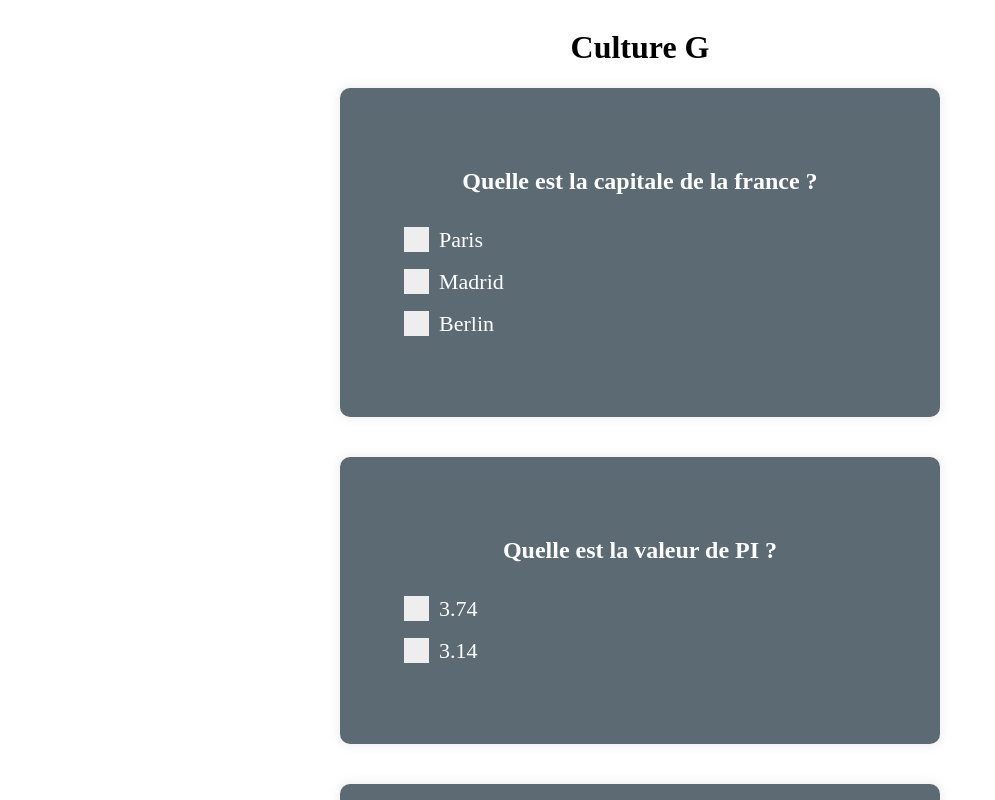
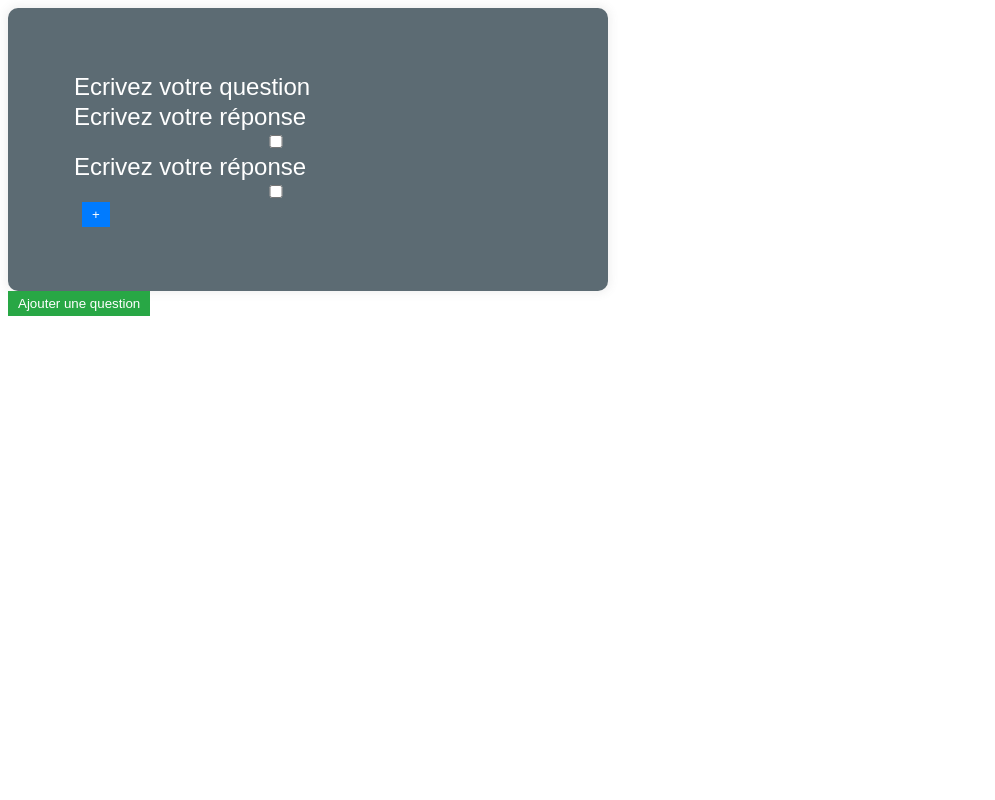
Before and after one commit to Hugs-54/nwt-project, an Angular app in the folder front/: page /create-quiz in a window 1280 px wide. Before the commit this address led to /. Shown: the top 800 px of the page, without its empty margins (0-995 px from the left). Built offline with nearby package versions, Linux system fonts and the light colour scheme.

Commit message:
Début de la création de la vue pour créer une quiz.

```diff
--- a/front/src/app/app-routing.module.ts
+++ b/front/src/app/app-routing.module.ts
@@ -1,10 +1,12 @@
 import { NgModule } from '@angular/core';
 import { RouterModule, Routes } from '@angular/router';
 import { QuizComponent } from './quiz/quiz.component';
+import { CreateQuizComponent } from './create-quiz/create-quiz.component';
 
 const routes: Routes = [
   { path: '', redirectTo: 'home', pathMatch: 'full' },
   { path: 'quiz', component: QuizComponent },
+  { path: 'create-quiz', component: CreateQuizComponent },
 ];
 
 @NgModule({
--- a/front/src/app/app.component.html
+++ b/front/src/app/app.component.html
@@ -1 +1 @@
-<app-quiz></app-quiz>
+<router-outlet></router-outlet>
--- a/front/src/app/app.module.ts
+++ b/front/src/app/app.module.ts
@@ -5,12 +5,14 @@ import { AppRoutingModule } from './app-routing.module';
 import { AppComponent } from './app.component';
 import { QuizComponent } from './quiz/quiz.component';
 import { QuestionComponent } from './question/question.component';
+import { CreateQuizComponent } from './create-quiz/create-quiz.component';
 
 @NgModule({
   declarations: [
     AppComponent,
     QuizComponent,
-    QuestionComponent
+    QuestionComponent,
+    CreateQuizComponent
   ],
   imports: [
     BrowserModule,
--- /dev/null
+++ b/front/src/app/create-quiz/create-quiz.component.css
@@ -0,0 +1,70 @@
+* {
+    box-sizing: border-box;
+}
+
+body {
+    background-color: rgb(10, 10, 10);
+    display: flex;
+    align-items: center;
+    justify-content: center;
+    font-family: "Poppins", sans-serif;
+    margin: 0;
+    padding-top: 30px;
+}
+
+.question-container {
+    color: #fff;
+    border-radius: 10px;
+    box-shadow: 0 0 10px 2px rgba(100, 100, 100, 0.1);
+    overflow: hidden;
+    width: 600px;
+    max-width: 100%;
+    background: #5c6b73;
+}
+
+.question-header {
+    padding: 4rem;
+}
+
+.create-container {
+    display: block;
+    position: relative;
+    padding-left: 35px;
+    margin-bottom: 12px;
+    cursor: pointer;
+    font-size: 22px;
+    -webkit-user-select: none;
+    -moz-user-select: none;
+    -ms-user-select: none;
+    user-select: none;
+}
+
+.question-container input {
+    background: 0;
+    border: 0;
+    outline: none;
+    width: 80vw;
+    max-width: 400px;
+    font-size: 1.5em;
+    color: #ffffff;
+  }
+
+  input::placeholder{
+    color:white;
+  }
+
+.add-answer-button {
+    background: #007bff;
+    color: #fff;
+    border: none;
+    padding: 5px 10px;
+    margin-left: 10px;
+    cursor: pointer;
+}
+.add-question-button {
+    background: #28a745;
+    color: #fff;
+    border: none;
+    padding: 5px 10px;
+    cursor: pointer;
+}
--- /dev/null
+++ b/front/src/app/create-quiz/create-quiz.component.html
@@ -0,0 +1,12 @@
+<div *ngFor="let question of quiz.questions; let i = index">
+    <div class="question-container question-header">
+        <input type="text" [id]="i" placeholder="Ecrivez votre question" name="questionText" (input)="updateQuestion($event, i)"/>
+        <div *ngFor="let answer of answers(i); let j = index">
+            <input type="text" [id]="j" value="{{answer.textAnswer}}" name="answerText" (input)="updateAnswer($event, i, j)"/>
+            <input type="checkbox" />
+        </div>
+        <button class="add-answer-button" (click)="addAnswerToQuestion(i)">+</button>
+    </div>
+</div>
+
+<button class="add-question-button" (click)="addQuestion()">Ajouter une question</button>
--- /dev/null
+++ b/front/src/app/create-quiz/create-quiz.component.ts
@@ -0,0 +1,80 @@
+import { Component } from '@angular/core';
+import { Answer, Question, Quiz } from '../types/question.type';
+import { Router } from '@angular/router';
+
+@Component({
+  selector: 'app-create-quiz',
+  templateUrl: './create-quiz.component.html',
+  styleUrls: ['./create-quiz.component.css']
+})
+export class CreateQuizComponent {
+
+  private _quiz: Quiz;
+
+  constructor(private _router: Router) {
+    this._quiz = {} as Quiz;
+    this.generateDefaultQuiz();
+    this.printQuiz();
+  }
+
+  private generateDefaultQuiz() {
+    this._quiz = {
+      title: "Nom du quiz",
+      questions: []
+    };
+
+    this.addQuestion();
+  }
+
+  /**
+   * Ajoute une question au quiz avec deux réponses.
+   */
+  addQuestion(){
+    this._quiz.questions.push(
+      {
+        textQuestion: "Ecrivez votre question",
+        answers: []
+      }
+    );
+    let index = this._quiz.questions.length - 1;
+    this.addAnswerToQuestion(index);
+    this.addAnswerToQuestion(index);
+    this.printQuiz();
+  }
+
+  addAnswerToQuestion(questionId: number){
+    this._quiz.questions.at(questionId)?.answers.push(
+      {
+        textAnswer: "Ecrivez votre réponse",
+        isCorrect: false
+      }
+    );
+  }
+
+  printQuiz(){
+    console.log(this._quiz);
+  }
+
+  get quiz(): Quiz {
+    return this._quiz;
+  }
+
+  /**
+   * Get les réponses de la question à l'index
+   * @param index de la question
+   * @returns toutes les réponses associées
+   */
+  answers(index: number): Answer[]{
+    return this._quiz.questions[index].answers;
+  }
+
+  updateQuestion(event: any, index: number){
+    this.quiz.questions[index].textQuestion = event.target.value;
+    this.printQuiz();
+  }
+
+  updateAnswer(event: any, indexQ: number, indexA: number){
+    this.quiz.questions[indexQ].answers[indexA] = event.target.value;
+    this.printQuiz();
+  }
+}
--- a/front/src/app/quiz/quiz.component.ts
+++ b/front/src/app/quiz/quiz.component.ts
@@ -143,7 +143,7 @@ export class QuizComponent {
         score += selectedAnswers.length;
       }*/
     });
-    console.log(`Score: ${score.toFixed(2)}/${this._quiz.questions.length}`);
+    alert(`Score: ${score.toFixed(2)}/${this._quiz.questions.length}`);
 
   }
 }
```
Also changed, not shown: 1 other file (tests, documents, lock files or other folders).
